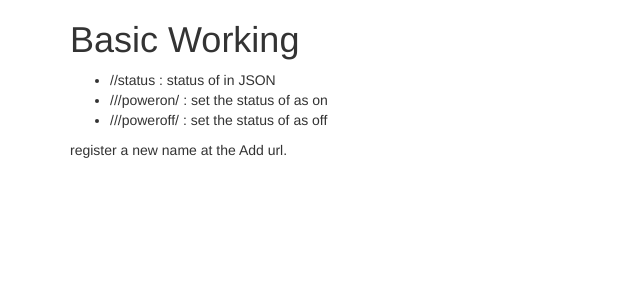
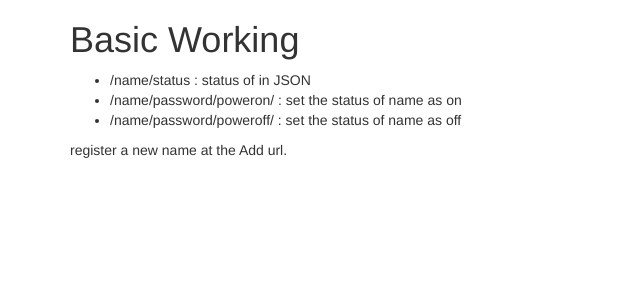
Before and after one commit to theSage21/pseudo-dns, a Django app: page / in a window 1280 px wide. Shown: the part 52-352 px from the top of the page, without its empty margins (0-640 px from the left). Run offline with Django 3.2, Linux system fonts and the light colour scheme; some libraries are stand-ins or nearby versions.

Commit message:
Changed html to remove mistaken angles

```diff
--- a/pseudodns/templates/home.html
+++ b/pseudodns/templates/home.html
@@ -3,9 +3,9 @@
 {% block body %}
 <h1>Basic Working</h1>
 <ul>
-    <li>/<name>/status : status of <name> in JSON</li>
-    <li>/<name>/<password>/poweron/ : set the status of <name> as on</li>
-    <li>/<name>/<password>/poweroff/ : set the status of <name> as off</li>
+    <li>/name/status : status of <name> in JSON</li>
+    <li>/name/password/poweron/ : set the status of name as on</li>
+    <li>/name/password/poweroff/ : set the status of name as off</li>
 </ul>
 
 register a new name at the Add url.
```
